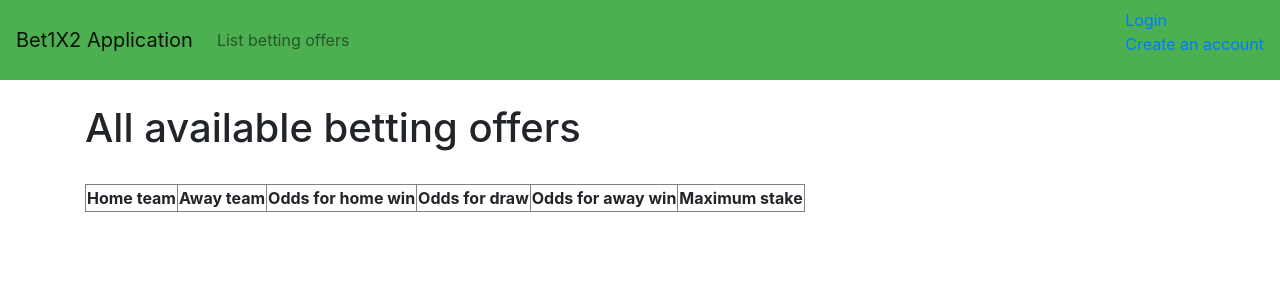
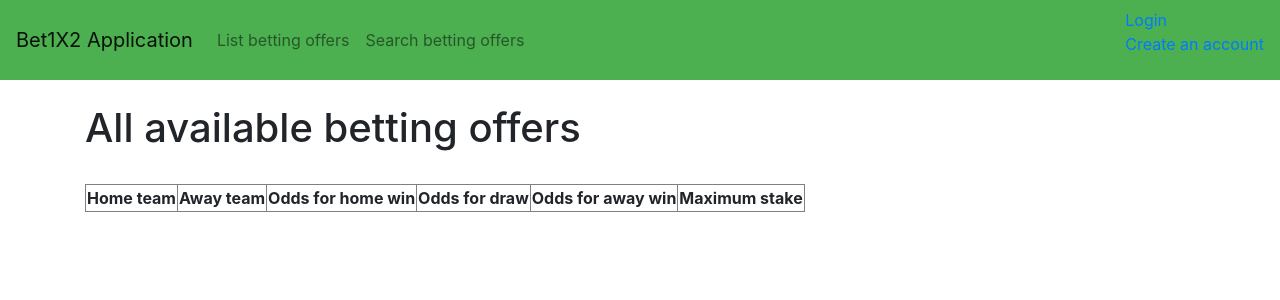
Before and after one commit to Jsos17/Vedonlyonti1X2, a Flask app: page /betting_offers in a window 1280 px wide. Shown: the top 300 px of the page. Run offline with Flask 2, Linux system fonts and the light colour scheme; data that the repository does not hold is empty; some libraries are stand-ins or nearby versions.

Commit message:
Lisätty yksinkertainen hakutoiminto joukkueen nimen tai sen osan perusteella

```diff
--- a/application/bet_coupons/forms.py
+++ b/application/bet_coupons/forms.py
@@ -1,5 +1,5 @@
 from flask_wtf import FlaskForm
-from wtforms import IntegerField, StringField, DecimalField, HiddenField, validators
+from wtforms import DecimalField, HiddenField, validators
 from application.money_handler import sum_eur_cent, to_cents
 
 def validate_min_max_stake(form, field):
--- a/application/betting_offers/models.py
+++ b/application/betting_offers/models.py
@@ -33,7 +33,8 @@ class Betting_offer(db.Model):
         stmt = text("SELECT sport_match.home, sport_match.away, sport_match.id, betting_offer.id, \
                      COUNT(bet_coupon.id), SUM(bet_coupon.stake_eur), SUM(bet_coupon.stake_cent), sport_match.start_time \
                      FROM sport_match, betting_offer, bet_coupon, betting_offer_of_coupon WHERE betting_offer.match_id = sport_match.id \
-                     AND betting_offer_of_coupon.betting_offer_id = betting_offer.id AND betting_offer_of_coupon.bet_coupon_id = bet_coupon.id GROUP BY sport_match.id, betting_offer.id")
+                     AND betting_offer_of_coupon.betting_offer_id = betting_offer.id AND betting_offer_of_coupon.bet_coupon_id = bet_coupon.id \
+                     GROUP BY sport_match.id, betting_offer.id")
 
         res = db.engine.execute(stmt)
 
--- a/application/betting_offers/views.py
+++ b/application/betting_offers/views.py
@@ -5,7 +5,7 @@ import datetime
 from application.matches.models import Sport_match
 from application.matches import views
 from application.betting_offers.models import Betting_offer
-from application.betting_offers.forms import Betting_offerForm
+from application.betting_offers.forms import Betting_offerForm, SearchOffersForm
 from application.betting_offers.bookmaker import Handicapper
 from application.betting_offers_of_coupon.models import Betting_offer_of_coupon
 
@@ -17,7 +17,7 @@ def betting_offers_index():
         match = Sport_match.query.filter_by(id = offer.match_id, result_1x2 = "tbd").first()
         if match != None:
             match_offer_tuples.append((match, offer))
-    return render_template("betting_offers/offer_list.html", match_offer_tuples = match_offer_tuples)
+    return render_template("betting_offers/offer_list.html", match_offer_tuples = match_offer_tuples, type = "all")
 
 @app.route("/betting_offers/admin", methods=["GET"])
 @login_required
@@ -128,3 +128,23 @@ def betting_offers_delete(offer_id):
         flash("Betting offer deleted")
 
     return redirect(url_for("admin_betting_offers_index"))
+
+@app.route("/betting_offers/search", methods=["GET", "POST"])
+def betting_offers_search():
+    if request.method == "GET":
+        form = SearchOffersForm()
+        return render_template("betting_offers/search.html", form = form)
+    elif request.method == "POST":
+        form = SearchOffersForm(request.form)
+        if not form.validate():
+            return render_template("betting_offers/search.html", form = form)
+
+        team = form.search.data
+        found_matches = Sport_match.query.filter(Sport_match.home.like("%" + team + "%") | Sport_match.away.like("%" + team + "%")).all()
+        match_offer_tuples = []
+        for match in found_matches:
+            offer = Betting_offer.query.filter_by(match_id=match.id).first()
+            if offer != None and offer.active == True and offer.closed == False and match.result_1x2 == "tbd":
+                match_offer_tuples.append((match, offer))
+
+        return render_template("betting_offers/offer_list.html", match_offer_tuples = match_offer_tuples, type = "search")
--- a/application/templates/betting_offers/admin_offer_list.html
+++ b/application/templates/betting_offers/admin_offer_list.html
@@ -35,5 +35,4 @@
   </tr>
   {% endfor %}
 </table>
-</form>
 {% endblock %}
--- a/application/templates/betting_offers/offer_list.html
+++ b/application/templates/betting_offers/offer_list.html
@@ -1,7 +1,11 @@
 {% extends "layout.html" %}
 
 {% block body %}
+{% if type == "search" %}
+<h1>Available betting offers that matched the searched team</h1>
+{% else %}
 <h1>All available betting offers</h1>
+{% endif %}
 <br>
 <form method="POST" action="{{ url_for('bet_coupons_form') }}">
   <table border="1" cellspacing="8">
--- a/application/templates/layout.html
+++ b/application/templates/layout.html
@@ -32,6 +32,9 @@
             {% endif %}
             <li class="nav-item">
               <a class="nav-link" href="{{ url_for('betting_offers_index') }}">List betting offers</a>
+            </li>
+            <li class="nav-item">
+              <a class="nav-link" href="{{ url_for('betting_offers_search') }}">Search betting offers</a>
             </li>
           </ul>
           <div class="form-inline mt-2 mt-md-0">
```
Also changed, not shown: application/betting_offers/forms.py (+7 -1 lines), application/templates/betting_offers/search.html (added, +13 -0 lines).
